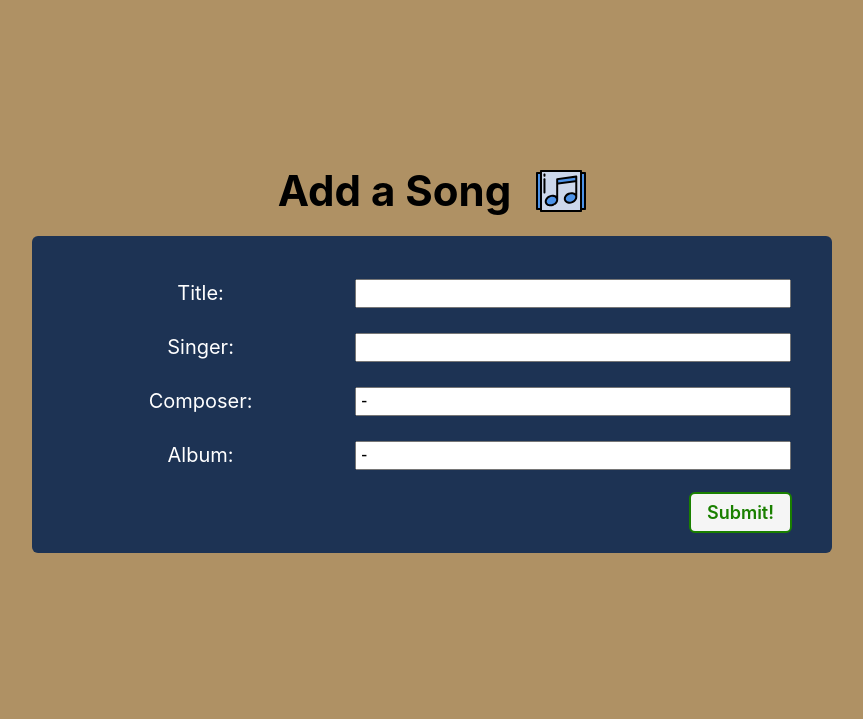
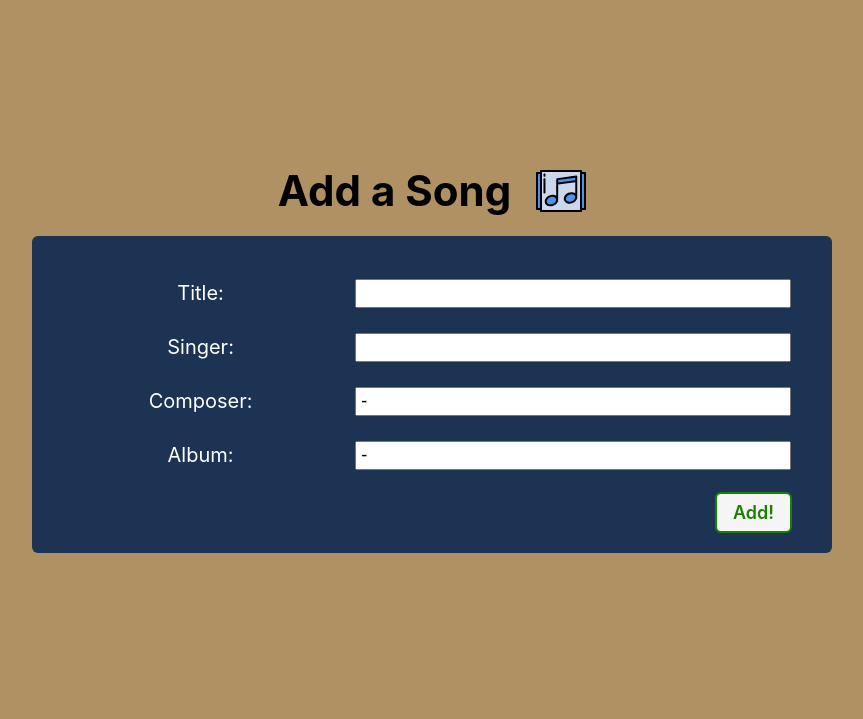
Before and after one commit to chenannchi/playlist-collector, a Django app: page /songs/create/ in a window 1280 px wide. Shown: the part 81-800 px from the top of the page, without its empty margins (208-1071 px from the left). Run offline with Django 4.2, Linux system fonts and the light colour scheme; the visitor is signed in with stand-in values (Sample User, id 1); some web fonts are replaced.

Commit message:
modify the words for the buttons of form

```diff
--- a/main_app/templates/main_app/playlist_form.html
+++ b/main_app/templates/main_app/playlist_form.html
@@ -30,7 +30,7 @@
         {% endcomment %}
         {{ form.as_table }}
       </table>
-      <button type="submit" class="btn submit">Submit!</button>
+      <button type="submit" class="btn submit">Add!</button>
     </form>
   </div>
 
--- a/main_app/templates/main_app/song_form.html
+++ b/main_app/templates/main_app/song_form.html
@@ -20,7 +20,7 @@
     <table>
       {{ form.as_table }}
     </table>
-    <button type="submit" class="btn submit">Submit!</button>
+    <button type="submit" class="btn submit">Add!</button>
   </form>
 </div>
 
```
